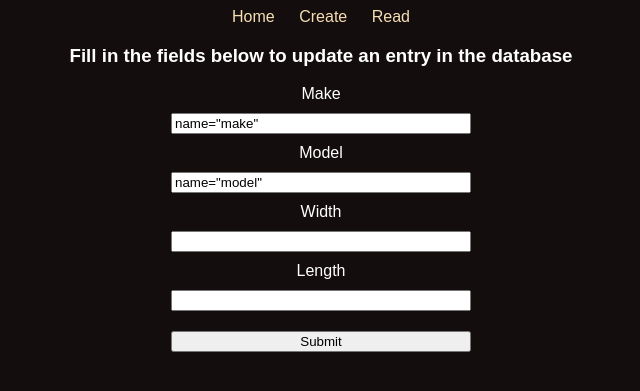
After one commit to ccamp123/CS250_HWK13, a Flask app: template templates/delete.html in a window 1280 px wide. The commit adds this page. Shown: the top 391 px of the page, without its empty margins (319-959 px from the left). Run offline with Flask 2, Linux system fonts and the light colour scheme; the template is opened without the code that fills it, so the values that code supplies are empty.

Commit message:
Finished, 'add' 'delete' and 'update'

```diff
--- a/app.py
+++ b/app.py
@@ -1,4 +1,4 @@
-from flask import Flask,render_template,request
+from flask import Flask,render_template,request,redirect
 from flask_sqlalchemy import SQLAlchemy
 app = Flask(__name__,static_url_path='/static')
 app.config['SQLALCHEMY_DATABASE_URI'] = 'sqlite:///database.db'
@@ -33,7 +33,28 @@ def create():
 
 @app.route('/read')
 def readPage():
-    return render_template('read.html')
+    resultsList = Ski.query.all()
+    return render_template('read.html', results=resultsList)
 
+@app.route('/update/<n>')
+def updatePage(n):
+    updateItem = Ski.query.filter_by(id=n).first()
+    return render_template('update.html',u=updateItem,updateId=n)
+@app.route('/update/<n>',methods=['POST'])
+def update(n):
+    temp = Ski.query.filter_by(id=n).first()
+    temp.make = request.form['make']
+    temp.model = request.form['model']
+    temp.width = request.form['width']
+    temp.length = request.form['length']
+    db.session.add(temp)
+    db.session.commit()
+    return redirect('/read')
+@app.route('/delete/<n>')
+def deleteEntry(n):
+    tempDel = Ski.query.filter_by(id=n).first()
+    db.session.delete(tempDel)
+    db.session.commit()
+    return redirect('/read')
 if __name__ == "__main__":
     app.run(debug=True)
--- a/static/style.css
+++ b/static/style.css
@@ -3,7 +3,9 @@ body{
     font-family: sans-serif;
     text-align: center;
 }
-
+nav a{
+    margin: 10px;
+}
 h2{
     color: whitesmoke;
 }
@@ -16,6 +18,9 @@ a{
     text-decoration: none;
     color: wheat;
 }
+a:hover{
+    color: whitesmoke;
+}
 
 h3{
     color: white;
@@ -25,6 +30,7 @@ form{
     display: flex;
     flex-direction: column;
     width: 25vw;
+    margin: auto;
 }
 
 label{
@@ -34,3 +40,19 @@ label{
 input{
     margin: 10px;
 }
+table{
+    margin: auto;
+    margin-top: 40px;
+    text-align: left;
+    /* width: 25vw;
+    height: 50vh; */
+}
+th{
+    color: wheat;
+}
+td{
+    color:white;
+}
+td, th{
+    padding: 5px;
+}
--- a/templates/base.html
+++ b/templates/base.html
@@ -3,6 +3,7 @@
 <head>
     <meta charset="UTF-8">
     <link rel="stylesheet" href="/static/style.css">
+    <script src="/static/script.js"></script>
     <title>{%block title%}{%endblock%}</title>
 </head>
 <body>
--- /dev/null
+++ b/templates/delete.html
@@ -0,0 +1,19 @@
+{%extends "base.html"%}
+{%block title%}Create{%endblock%}
+{%block content%}
+<h3>Fill in the fields below to update an entry in the database</h3>
+<form action="/delete/{{delId}}" method="POST" id="delForm">
+    <label for="make">Make</label>
+    <input type="text" value ={{d.make}} name="make" id="dMAke">
+
+    <label for="model">Model</label>
+    <input type="text" value={{d.model}} name="model" id="dModel">
+
+    <label for="width">Width</label>
+    <input type="number" value={{d.width}} name="width" id="dWidth">
+
+    <label for="length">Length</label>
+    <input type="number" value={{d.length}} name="length" id="dLength">
+    <input type="submit">
+</form>
+{%endblock%}
```
Also changed, not shown: templates/create.html (+4 -4 lines), templates/read.html (+22 -0 lines), templates/update.html (added, +19 -0 lines), database.db, 1 other file.
